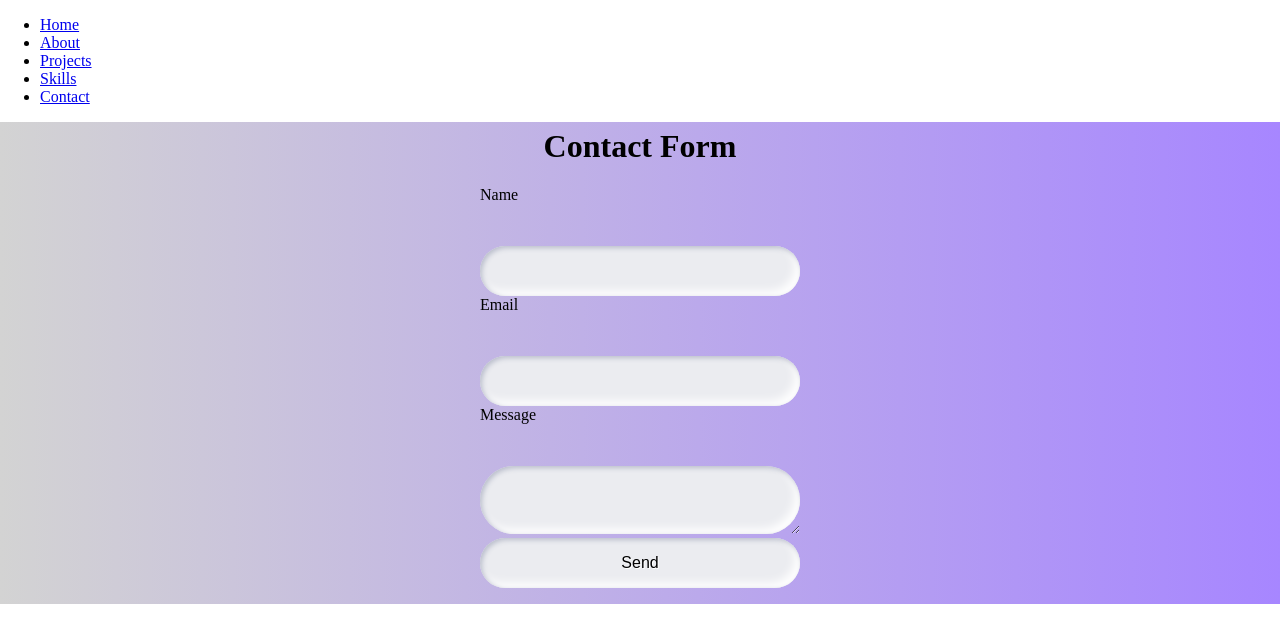
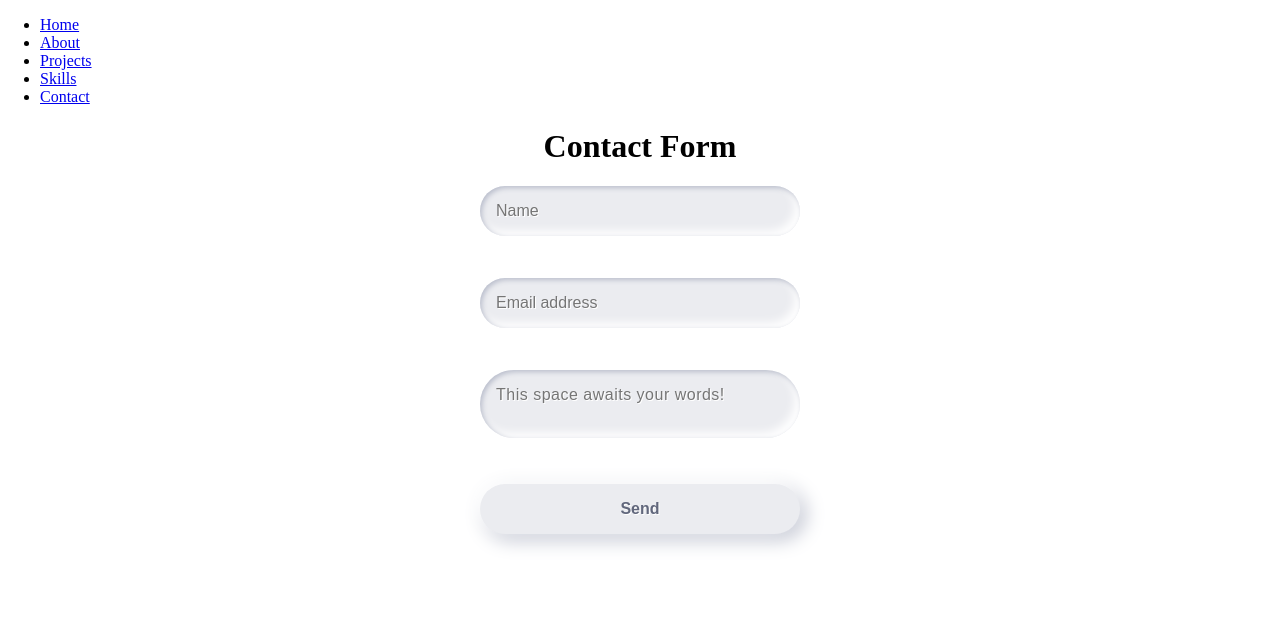
Before and after one commit to Thaleia/React-My-Website, a React (Create React App) app: page /contact in a window 1280 px wide. Shown: the top 642 px of the page. Built offline with nearby package versions, Linux system fonts and the light colour scheme.

Commit message:
home div start and contact css improvements

```diff
--- a/src/pages/Contact.js
+++ b/src/pages/Contact.js
@@ -148,22 +148,22 @@ const Contact = () => {
   };
 
 return (
-    <div className="universalBackground">
+  <div >
     <h1>Contact Form</h1>
     <form ref={form} onSubmit={sendEmail}>
-        <label>Name</label>
+      <label>
+      <input type="text" name="user_name" placeholder='Name'/>
+      </label>
       <br />
-        <input type="text" name="user_name" />
+      <label>
+      <input type="email" name="user_email" placeholder='Email address' />
+      </label>
       <br />
-        <label>Email</label>
+      <label>
+      <textarea type="text" name="message" placeholder='This space awaits your words!'/>
+      </label>
       <br />
-        <input type="email" name="user_email" />
-        <br />
-        <label>Message</label>
-        <br />
-        <textarea name="message" />
-        <br />
-        <input type="submit" value="Send" />
+      <input className='cButton' type="submit" value="Send" />
     </form>
 
     {open && popoverMessage && <Popover message={popoverMessage} onClose={closePopover} />}
--- a/src/pages/app.css
+++ b/src/pages/app.css
@@ -24,5 +24,6 @@
 
 .universalBackground {
     /* background: rgb(211,211,211); */
+    font-family: 'Montserrat', sans-serif;
     background: linear-gradient(90deg, rgba(211,211,211,1) 0%, rgba(118,67,255,0.6412103746397695) 100%);
 }
--- a/src/pages/contact.css
+++ b/src/pages/contact.css
@@ -46,9 +46,10 @@
     padding: var(--ruler);
     width: calc(var(--ruler) * 20);
     margin: 0 auto;
+
   }
 
-  button,
+  .cButton,
   input,
   textarea {
     border: 0;
@@ -58,6 +59,8 @@
     padding: var(--ruler);
     background-color: var(--color-bg);
     text-shadow: 1px 1px 0 var(--color-white);
+    font-family: 'Montserrat', sans-serif;
+
   }
 
   label {
@@ -80,7 +83,7 @@
     box-shadow: inset 1px 1px 2px var(--color-shadow), inset -1px -1px 2px var(--color-white);
   }
 
-  button {
+  .cButton {
     color: #61677C;
     font-weight: bold;
     box-shadow: -5px -5px 20px var(--color-white), 5px 5px 20px var(--color-shadow);
@@ -89,14 +92,30 @@
     font-weight: 600;
   }
 
-  button:hover {
+  .cButton:hover {
     box-shadow: -2px -2px 5px var(--color-white), 2px 2px 5px var(--color-shadow);
   }
 
-  button:active {
+  .cButton:active {
     box-shadow: inset 1px 1px 2px var(--color-shadow), inset -1px -1px 2px var(--color-white);
+    cursor: grabbing;
   }
 
-  button .icon {
+  .cButton {
     margin-right: calc(var(--ruler) / 2);
   }
+  textarea {
+    letter-spacing: 0.5px;
+    font-size: var(--ruler);
+    color: blue;
+    width: 100%;
+    min-height: var(--ruler); /* Set a minimum height */
+    height: auto; /* Allow the textarea to grow vertically based on content */
+    resize: none; /* Disable manual resizing by the user */
+    margin-right: calc(var(--ruler) / 2);
+    box-shadow: inset 2px 2px 5px var(--color-shadow), inset -5px -5px 10px var(--color-white);
+    box-sizing: border-box;
+    transition: all 0.2s ease-in-out;
+    appearance: none;
+    -webkit-appearance: none;
+  }
```
Lines whose indentation alone changed are shown as unchanged.
